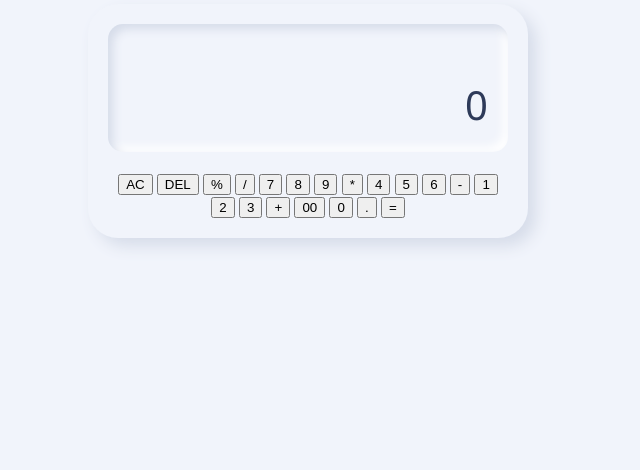
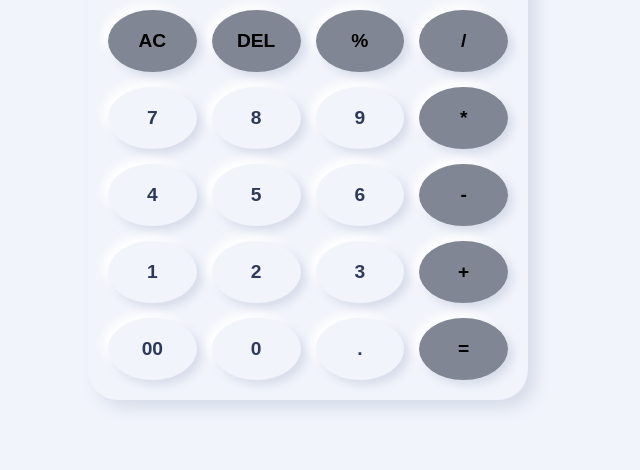
Before and after one commit to Theotown/Calculator, a plain HTML site: page index.html in a window 1280 px wide. Shown: the part 330-800 px from the top of the page, without its empty margins (332-972 px from the left). Drawn offline with Linux system fonts and the light colour scheme.

Commit message:
feat: style calculator buttons with grid layout and neumorphic effects
Use CSS grid to layout buttons in 4-column format
Style .btn with circular shape, shadows, and hover transitions
Add active state using inset shadows for pressed effect
Apply custom styles for operator and equal buttons using .style and .equal classes

```diff
--- a/style.css
+++ b/style.css
@@ -57,3 +57,33 @@ h1 {
   color: #888;
   min-height: 1.2em;
 }
+
+.buttons {
+  display: grid;
+  grid-template-columns: repeat(4, 1fr);
+  gap: 15px;
+}
+
+.btn {
+  background: var(--btn-bg);
+  border: none;
+  border-radius: 50%;
+  padding: 20px;
+  font-size: 1.2rem;
+  color: var(--text-color);
+  box-shadow: 5px 5px 10px var(--shadow-dark), -5px -5px 10px var(--shadow-light);
+  cursor: pointer;
+  transition: all 0.2s;
+  font-weight: bold;
+}
+
+.btn:active,
+.btn.active {
+  box-shadow: inset 5px 5px 10px #4b4949, inset -5px -5px 10px var(--shadow-light);
+}
+
+.equal,
+.style {
+  background-color: #808693;
+  color: #000;
+}
```
